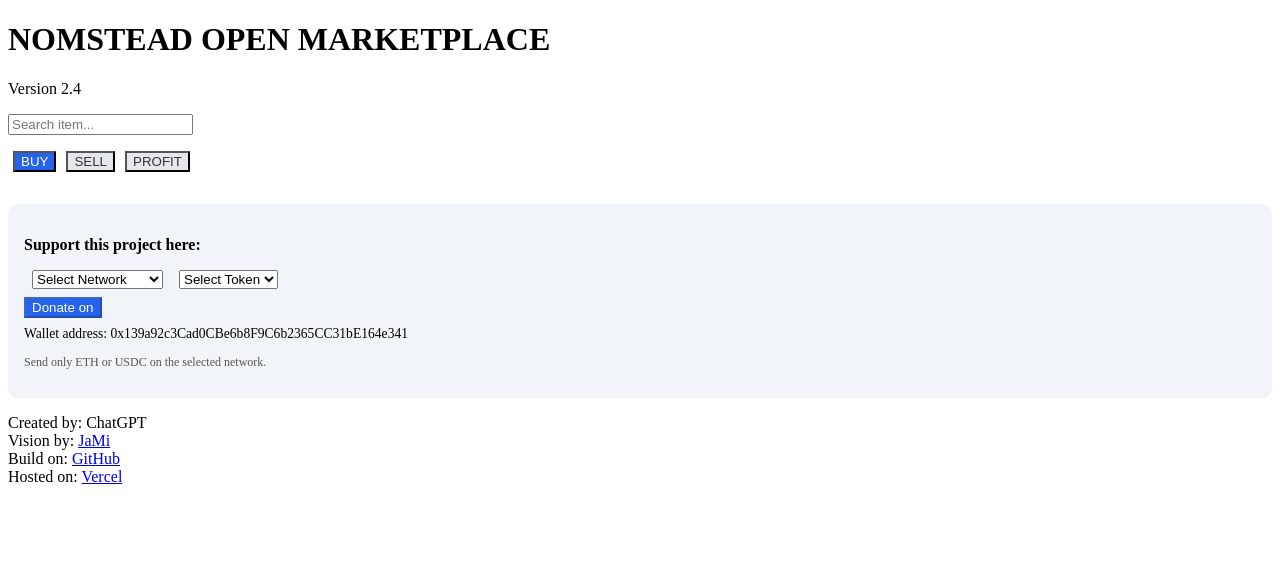
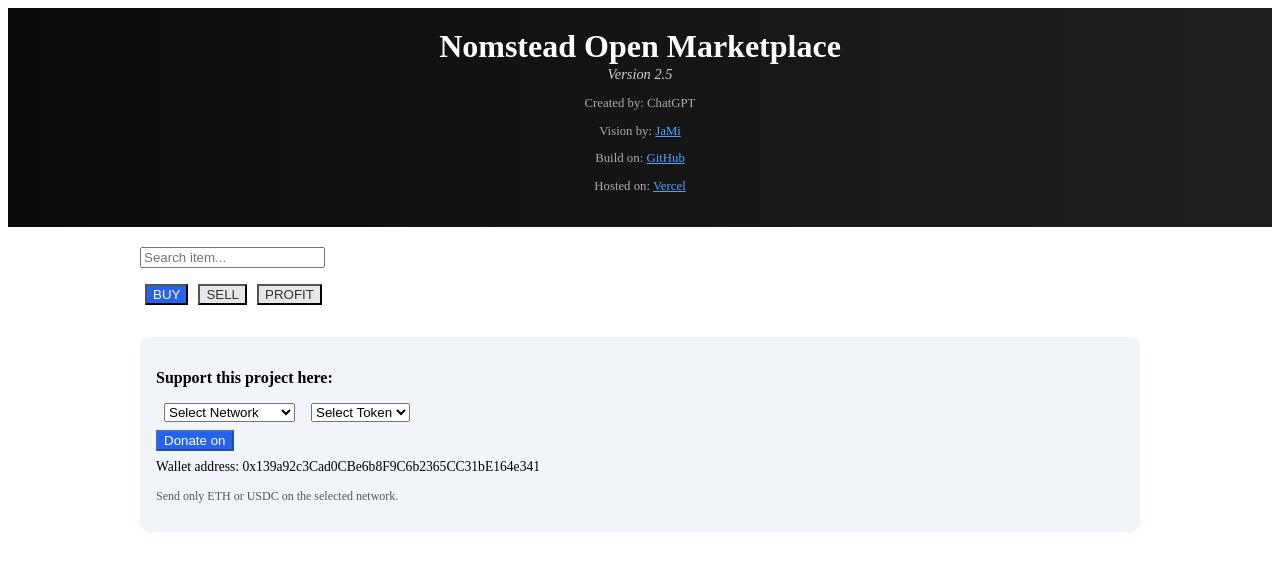
Before and after one commit to JaMi-01/Nomstead-Open-Marketplace, a Next.js app: page / in a window 1280 px wide. Shown: the top 570 px of the page. Built offline with nearby package versions, Linux system fonts and the light colour scheme.

Commit message:
Update layout.jsx

```diff
--- a/app/layout.jsx
+++ b/app/layout.jsx
@@ -1,25 +1,32 @@
 export const metadata = {
-  title: "Nomstead Open Marketplace v2.4",
-  description: "Open trading data from Nomstead kingdoms"
+  title: "Nomstead Open Marketplace",
+  description: "Community-driven marketplace tracker for Nomstead players.",
 };
 
 export default function RootLayout({ children }) {
   return (
     <html lang="en">
       <body>
-        <header>
-          <h1>NOMSTEAD OPEN MARKETPLACE</h1>
-          <p className="version">Version 2.4</p>
+        <header style={{
+          textAlign: "center",
+          padding: "20px",
+          background: "linear-gradient(90deg, #0a0a0a, #1f1f1f)",
+          color: "white",
+        }}>
+          <h1 style={{ margin: 0 }}>Nomstead Open Marketplace</h1>
+          <em style={{ fontSize: "0.9em", color: "#ccc" }}>Version 2.5</em>
+
+          <div style={{ marginTop: "10px", fontSize: "0.8em", color: "#aaa" }}>
+            <p>Created by: ChatGPT</p>
+            <p>Vision by: <a href="https://x.com/jamionfire?s=21" target="_blank" style={{ color: "#4fa3ff" }}>JaMi</a></p>
+            <p>Build on: <a href="https://github.com/JaMi-01/Nomstead-Open-Marketplace" target="_blank" style={{ color: "#4fa3ff" }}>GitHub</a></p>
+            <p>Hosted on: <a href="https://vercel.com" target="_blank" style={{ color: "#4fa3ff" }}>Vercel</a></p>
+          </div>
         </header>
-        {children}
-        <footer>
-          <p>
-            Created by: ChatGPT<br />
-            Vision by: <a href="https://x.com/jamionfire?s=21" target="_blank">JaMi</a><br />
-            Build on: <a href="https://github.com/JaMi-01/Nomstead-Open-Marketplace" target="_blank">GitHub</a><br />
-            Hosted on: <a href="https://vercel.com" target="_blank">Vercel</a>
-          </p>
-        </footer>
+
+        <main style={{ padding: "20px", maxWidth: "1000px", margin: "0 auto" }}>
+          {children}
+        </main>
       </body>
     </html>
   );
```
